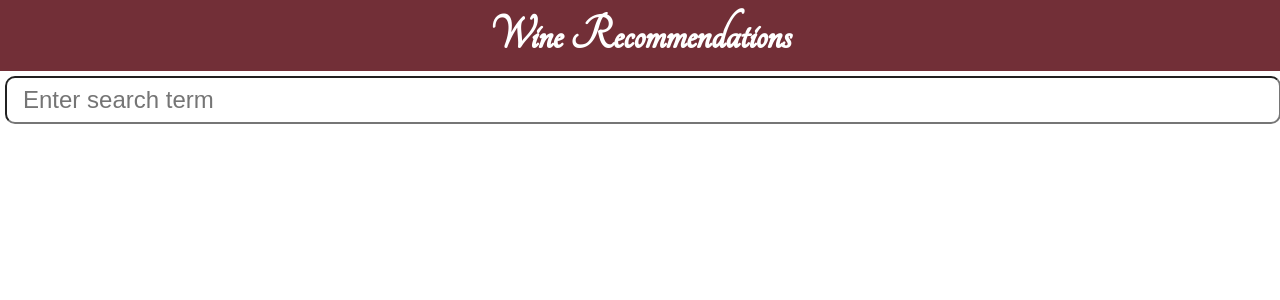
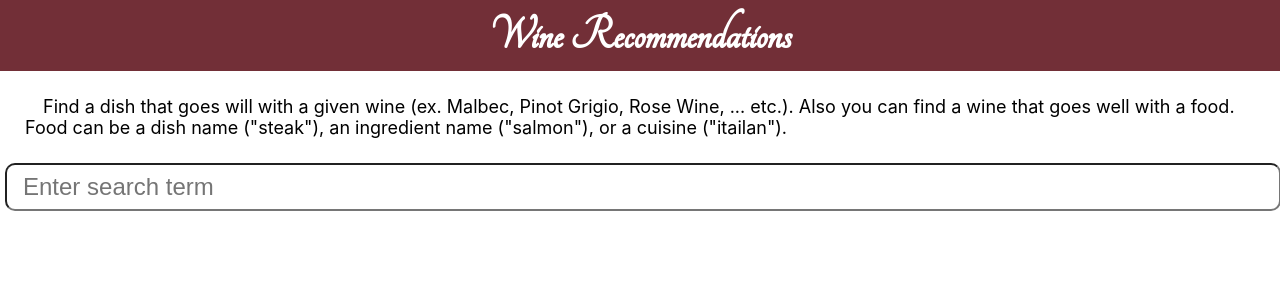
Before and after one commit to thomasgilmore/wine-recommendations-app-v2, a React (Create React App) app: page / in a window 1280 px wide. Shown: the top 300 px of the page. Built offline with nearby package versions, Linux system fonts and the light colour scheme; no server answers; a web font is replaced by a local one.

Commit message:
working on App.js

```diff
--- a/src/App.js
+++ b/src/App.js
@@ -2,9 +2,10 @@
 import React from 'react';
 import './App.css';
 import Title from './Components/Title';
+import Description from './Components/Description';
 import { Search } from './Components/Search';
 import { SearchFood } from './Components/SearchFood';
-import { Button } from './Components/Button';
+// import { Button } from './Components/Button';
 
 export default class App extends React.Component {
   constructor(props) {
@@ -31,6 +32,7 @@ export default class App extends React.Component {
   return (
     <div>
       <Title />
+      <Description />
       {this.state.check ? <Search /> : <SearchFood />}
     </div>
   );
```
